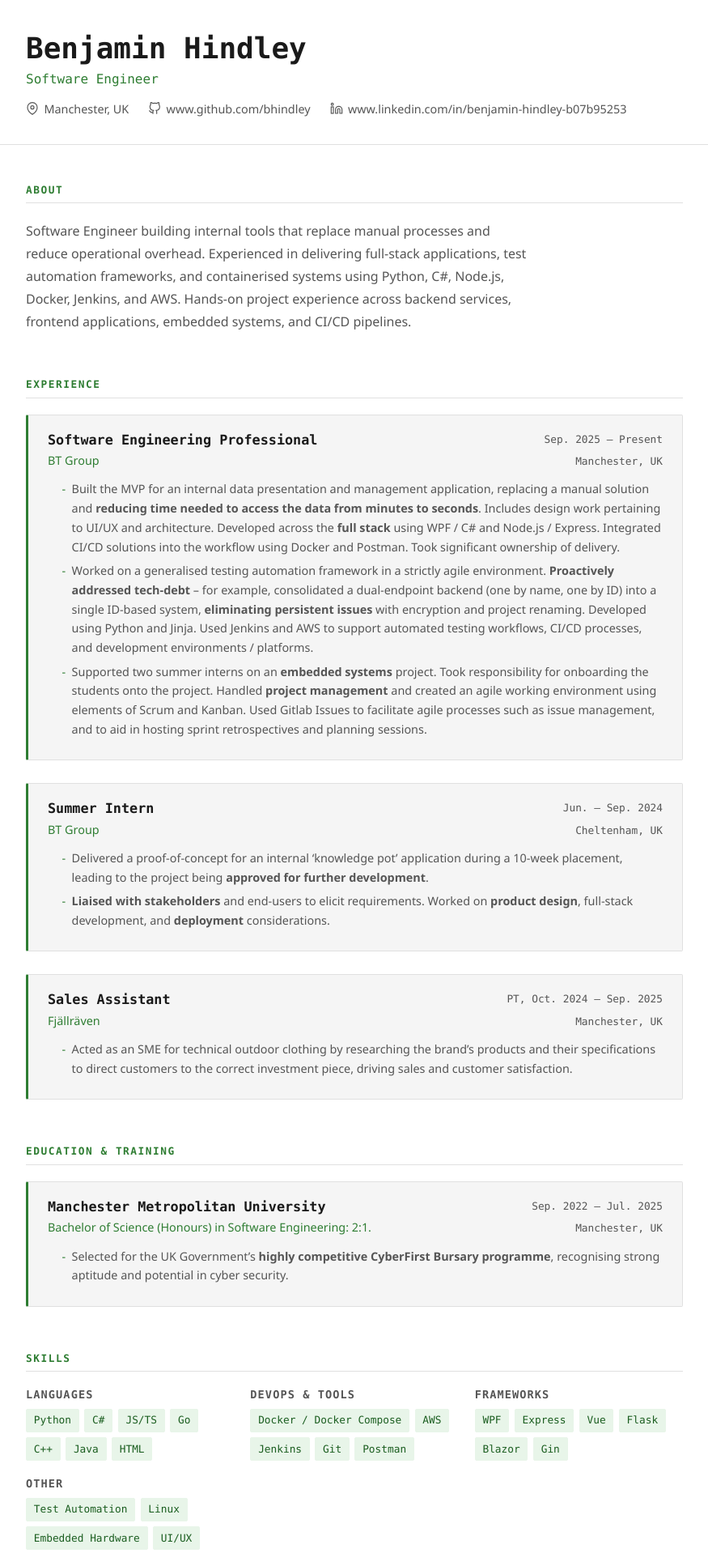
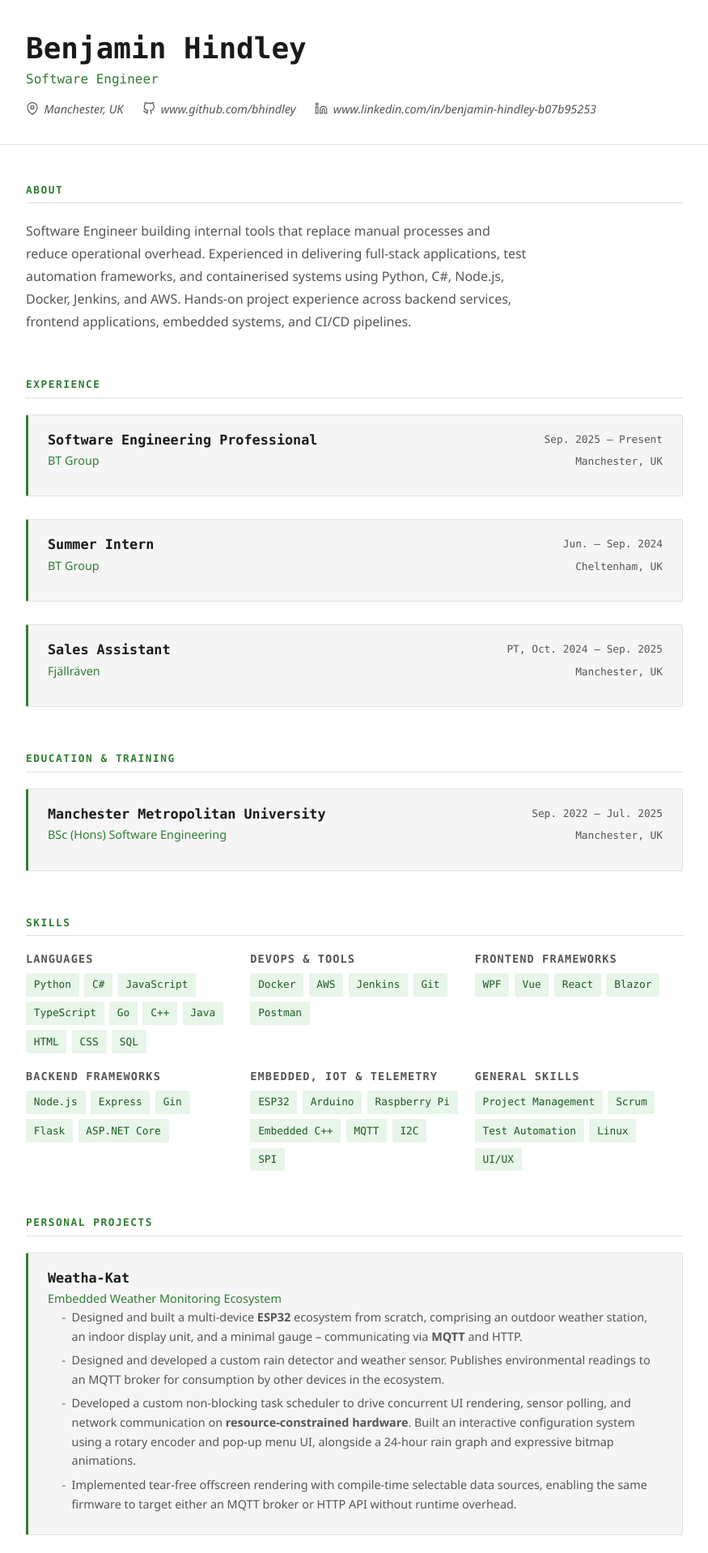
Before and after one commit to bhindley/cv-site, a React (Vite) app: page / in a window 1280 px wide. Shown: the part 802-2720 px from the top of the page at 81% size, without its empty margins (202-1077 px from the left). Built offline with nearby package versions, Linux system fonts and the light colour scheme.

Commit message:
Accessability and privacy enhancements

```diff
--- a/src/components/Contact.jsx
+++ b/src/components/Contact.jsx
@@ -37,9 +37,13 @@
         .
       </p>
 
-      {status === 'sent' ? (
-        <p className="contact-success">Message sent. I will get back to you soon.</p>
-      ) : (
+      <div aria-live="polite" aria-atomic="true">
+        {status === 'sent' && (
+          <p className="contact-success">Message sent. I will get back to you soon.</p>
+        )}
+      </div>
+
+      {status !== 'sent' && (
         <form className="contact-form" onSubmit={handleSubmit} noValidate>
           <div className="form-row">
             <div className="form-group">
@@ -75,9 +79,11 @@
               required
             />
           </div>
-          {status === 'error' && (
-            <p className="contact-error">Something went wrong. Please try again.</p>
-          )}
+          <div aria-live="assertive" aria-atomic="true">
+            {status === 'error' && (
+              <p className="contact-error">Something went wrong. Please try again.</p>
+            )}
+          </div>
           <button type="submit" className="btn-submit" disabled={status === 'sending'}>
             {status === 'sending' ? 'Sending...' : 'Send message'}
           </button>
--- a/src/components/Education.jsx
+++ b/src/components/Education.jsx
@@ -1,12 +1,9 @@
 const education = [
   {
-    degree: 'Bachelor of Science (Honours) in Software Engineering: 2:1.',
+    degree: 'BSc (Hons) Software Engineering',
     institution: 'Manchester Metropolitan University',
     location: 'Manchester, UK',
     date: 'Sep. 2022 – Jul. 2025',
-    bullets: [
-      <>Selected for the UK Government&rsquo;s <strong>highly competitive CyberFirst Bursary programme</strong>, recognising strong aptitude and potential in cyber security.</>,
-    ],
   },
 ];
 
--- a/src/components/Experience.jsx
+++ b/src/components/Experience.jsx
@@ -4,30 +4,18 @@
     company: 'BT Group',
     location: 'Manchester, UK',
     date: 'Sep. 2025 – Present',
-    bullets: [
-      <>Built the MVP for an internal data presentation and management application, replacing a manual solution and <strong>reducing time needed to access the data from minutes to seconds</strong>. Includes design work pertaining to UI/UX and architecture. Developed across the <strong>full stack</strong> using WPF / C# and Node.js / Express. Integrated CI/CD solutions into the workflow using Docker and Postman. Took significant ownership of delivery.</>,
-      <>Worked on a generalised testing automation framework in a strictly agile environment. <strong>Proactively addressed tech-debt</strong> – for example, consolidated a dual-endpoint backend (one by name, one by ID) into a single ID-based system, <strong>eliminating persistent issues</strong> with encryption and project renaming. Developed using Python and Jinja. Used Jenkins and AWS to support automated testing workflows, CI/CD processes, and development environments / platforms.</>,
-      <>Supported two summer interns on an <strong>embedded systems</strong> project. Took responsibility for onboarding the students onto the project. Handled <strong>project management</strong> and created an agile working environment using elements of Scrum and Kanban. Used Gitlab Issues to facilitate agile processes such as issue management, and to aid in hosting sprint retrospectives and planning sessions.</>,
-    ],
   },
   {
     title: 'Summer Intern',
     company: 'BT Group',
     location: 'Cheltenham, UK',
     date: 'Jun. – Sep. 2024',
-    bullets: [
-      <>Delivered a proof-of-concept for an internal &lsquo;knowledge pot&rsquo; application during a 10-week placement, leading to the project being <strong>approved for further development</strong>.</>,
-      <><strong>Liaised with stakeholders</strong> and end-users to elicit requirements. Worked on <strong>product design</strong>, full-stack development, and <strong>deployment</strong> considerations.</>,
-    ],
   },
   {
     title: 'Sales Assistant',
     company: 'Fjällräven',
     location: 'Manchester, UK',
     date: 'PT, Oct. 2024 – Sep. 2025',
-    bullets: [
-      <>Acted as an SME for technical outdoor clothing by researching the brand&rsquo;s products and their specifications to direct customers to the correct investment piece, driving sales and customer satisfaction.</>,
-    ],
   },
 ];
 
@@ -46,6 +34,7 @@
               <span className="card-subtitle">{job.company}</span>
               <span className="card-location">{job.location}</span>
             </div>
+            {job.bullets && job.bullets.length > 0 && (
               <div className="card-body">
                 <ul>
                   {job.bullets.map((b, i) => (
@@ -53,6 +42,7 @@
                   ))}
                 </ul>
               </div>
+            )}
           </article>
         ))}
       </div>
--- a/src/components/Header.jsx
+++ b/src/components/Header.jsx
@@ -6,7 +6,7 @@
           <div>
             <h1 className="header-name">Benjamin Hindley</h1>
             <p className="header-title">Software Engineer</p>
-            <nav className="header-contact">
+            <address className="header-contact">
               <span className="header-location">
                 <svg viewBox="0 0 24 24" strokeWidth="1.75" aria-hidden="true">
                   <path d="M21 10c0 7-9 13-9 13s-9-6-9-13a9 9 0 0 1 18 0z" />
@@ -28,7 +28,7 @@
                 </svg>
                 www.linkedin.com/in/benjamin-hindley-b07b95253
               </a>
-            </nav>
+            </address>
           </div>
         </div>
       </div>
--- a/src/components/Hero.jsx
+++ b/src/components/Hero.jsx
@@ -12,6 +12,10 @@
 const PARTICLE_COLOR_DARK  = '102, 187, 106';  // brighter on dark bg
 const CONNECTION_DISTANCE = 140;
 const SPEED = 0.35;
+
+function wait(ms) {
+  return new Promise((resolve) => setTimeout(resolve, ms));
+}
 
 function ParticleCanvas() {
   const canvasRef = useRef(null);
@@ -28,9 +32,9 @@
     }
 
     function isDark() {
-      const stored = localStorage.getItem('theme');
-      if (stored === 'dark') return true;
-      if (stored === 'light') return false;
+      const theme = document.documentElement.getAttribute('data-theme');
+      if (theme === 'dark') return true;
+      if (theme === 'light') return false;
       return window.matchMedia('(prefers-color-scheme: dark)').matches;
     }
 
@@ -142,11 +146,11 @@
   }, []);
 
   return (
-    <div className="hero" role="banner">
+    <div className="hero">
       <ParticleCanvas />
       <div className="hero-content">
-        <h1 className="hero-heading">
-          {displayed}
+        <p className="hero-heading" aria-label={FULL_TEXT}>
+          <span aria-hidden="true">{displayed}</span>
           <span
             className="hero-cursor"
             style={{ opacity: cursorVisible ? 1 : 0 }}
@@ -154,7 +158,7 @@
           >
             |
           </span>
-        </h1>
+        </p>
         <p className="hero-sub">Software Engineer</p>
         <a href="#about" className="hero-scroll" aria-label="Scroll to content">
           <svg viewBox="0 0 24 24" strokeWidth="1.75" aria-hidden="true">
@@ -193,7 +197,3 @@
     </div>
   );
 }
-
-function wait(ms) {
-  return new Promise((resolve) => setTimeout(resolve, ms));
-}
--- a/src/components/Skills.jsx
+++ b/src/components/Skills.jsx
@@ -1,19 +1,27 @@
 const skillGroups = [
   {
     label: 'Languages',
-    items: ['Python', 'C#', 'JS/TS', 'Go', 'C++', 'Java', 'HTML'],
+    items: ['Python', 'C#', 'JavaScript', 'TypeScript', 'Go', 'C++', 'Java', 'HTML', 'CSS', 'SQL'],
   },
   {
     label: 'DevOps & Tools',
-    items: ['Docker / Docker Compose', 'AWS', 'Jenkins', 'Git', 'Postman'],
+    items: ['Docker', 'AWS', 'Jenkins', 'Git', 'Postman'],
   },
   {
-    label: 'Frameworks',
-    items: ['WPF', 'Express', 'Vue', 'Flask', 'Blazor', 'Gin'],
+    label: 'Frontend Frameworks',
+    items: ['WPF', 'Vue', 'React', 'Blazor'],
   },
   {
-    label: 'Other',
-    items: ['Test Automation', 'Linux', 'Embedded Hardware', 'UI/UX'],
+    label: 'Backend Frameworks',
+    items: ['Node.js', 'Express', 'Gin', 'Flask', 'ASP.NET Core'],
+  },
+  {
+    label: 'Embedded, IoT & Telemetry',
+    items: ['ESP32', 'Arduino', 'Raspberry Pi', 'Embedded C++', 'MQTT', 'I2C', 'SPI'],
+  },
+  {
+    label: 'General Skills',
+    items: ['Project Management', 'Scrum', 'Test Automation', 'Linux', 'UI/UX'],
   },
 ];
 
--- a/src/index.css
+++ b/src/index.css
@@ -737,7 +737,8 @@
 
 .form-group input:focus,
 .form-group textarea:focus {
-  outline: none;
+  outline: 2px solid var(--input-focus);
+  outline-offset: 1px;
   border-color: var(--input-focus);
 }
 
```
Lines whose indentation alone changed are shown as unchanged.
